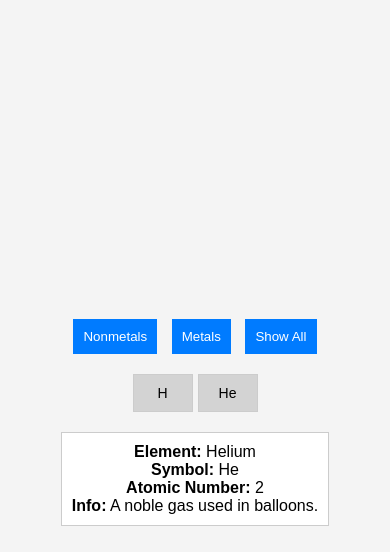
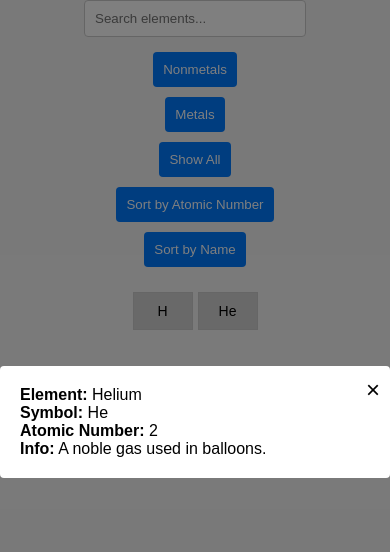
Before and after one commit to pragunsrv/Periodic-Table, a plain HTML site: page index.html in a window 390 px wide. Both pictures are taken after a click on the element "He". Drawn offline with Linux system fonts and the light colour scheme.

Commit message:
More Responsive Design and Arrangable Features

```diff
--- a/index.html
+++ b/index.html
@@ -3,21 +3,25 @@
 <head>
     <meta charset="UTF-8">
     <meta name="viewport" content="width=device-width, initial-scale=1.0">
-    <title>Periodic Table with Details</title>
+    <title>Advanced Periodic Table</title>
     <link rel="stylesheet" href="style.css">
 </head>
 <body>
     <div class="controls">
+        <input type="text" id="search" placeholder="Search elements...">
         <button onclick="filterCategory('nonmetal')">Nonmetals</button>
         <button onclick="filterCategory('metal')">Metals</button>
         <button onclick="filterCategory('all')">Show All</button>
+        <button onclick="sortTable('atomic')">Sort by Atomic Number</button>
+        <button onclick="sortTable('name')">Sort by Name</button>
     </div>
-    <div class="periodic-table">
-        <div class="element metal" data-symbol="H" data-name="Hydrogen" data-atomic="1" data-info="The lightest element.">H</div>
-        <div class="element nonmetal" data-symbol="He" data-name="Helium" data-atomic="2" data-info="A noble gas used in balloons.">He</div>
-        <!-- Add more elements as needed -->
+    <div id="periodic-table" class="periodic-table"></div>
+    <div id="element-info-modal" class="element-info-modal">
+        <div class="modal-content">
+            <span class="close-button" onclick="closeModal()">&times;</span>
+            <div id="element-info"></div>
+        </div>
     </div>
-    <div id="element-info" class="element-info"></div>
     <script src="script.js"></script>
 </body>
 </html>
--- a/script.js
+++ b/script.js
@@ -1,27 +1,62 @@
-document.querySelectorAll('.element').forEach(element => {
-    element.addEventListener('click', () => {
-        alert(`Element: ${element.dataset.name}\nSymbol: ${element.dataset.symbol}\nAtomic Number: ${element.dataset.atomic}`);
+// Data for periodic table
+const elementsData = [
+    { symbol: 'H', name: 'Hydrogen', atomic: 1, category: 'nonmetal', info: 'The lightest element.' },
+    { symbol: 'He', name: 'Helium', atomic: 2, category: 'nonmetal', info: 'A noble gas used in balloons.' },
+    // Add more elements as needed
+];
+
+function createElementDiv(element) {
+    const div = document.createElement('div');
+    div.className = `element ${element.category}`;
+    div.dataset.symbol = element.symbol;
+    div.dataset.name = element.name;
+    div.dataset.atomic = element.atomic;
+    div.dataset.info = element.info;
+    div.textContent = element.symbol;
+    div.addEventListener('click', () => showModal(element));
+    return div;
+}
+
+function displayPeriodicTable(elements) {
+    const table = document.getElementById('periodic-table');
+    table.innerHTML = '';
+    elements.forEach(element => table.appendChild(createElementDiv(element)));
+}
+
+function showModal(element) {
+    const info = document.getElementById('element-info');
+    info.innerHTML = `<strong>Element:</strong> ${element.name}<br>
+                       <strong>Symbol:</strong> ${element.symbol}<br>
+                       <strong>Atomic Number:</strong> ${element.atomic}<br>
+                       <strong>Info:</strong> ${element.info}`;
+    document.getElementById('element-info-modal').style.display = 'flex';
+}
+
+function closeModal() {
+    document.getElementById('element-info-modal').style.display = 'none';
+}
+
+function filterCategory(category) {
+    const filteredElements = category === 'all' ? elementsData : elementsData.filter(element => element.category === category);
+    displayPeriodicTable(filteredElements);
+}
+
+function sortTable(property) {
+    const sortedElements = [...elementsData].sort((a, b) => {
+        if (a[property] < b[property]) return -1;
+        if (a[property] > b[property]) return 1;
+        return 0;
     });
-});
-document.querySelectorAll('.element').forEach(element => {
-    element.addEventListener('click', () => {
-        const info = document.getElementById('element-info');
-        info.innerHTML = `<strong>Element:</strong> ${element.dataset.name}<br>
-                           <strong>Symbol:</strong> ${element.dataset.symbol}<br>
-                           <strong>Atomic Number:</strong> ${element.dataset.atomic}<br>
-                           <strong>Info:</strong> ${element.dataset.info}`;
-    });
+    displayPeriodicTable(sortedElements);
+}
+
+document.getElementById('search').addEventListener('input', () => {
+    const query = document.getElementById('search').value.toLowerCase();
+    const filteredElements = elementsData.filter(element =>
+        element.name.toLowerCase().includes(query) || element.symbol.toLowerCase().includes(query)
+    );
+    displayPeriodicTable(filteredElements);
 });
 
-function filterCategory(category) {
-    const elements = document.querySelectorAll('.element');
-    elements.forEach(element => {
-        if (category === 'all') {
-            element.style.display = 'block';
-        } else if (element.classList.contains(category)) {
-            element.style.display = 'block';
-        } else {
-            element.style.display = 'none';
-        }
-    });
-}
+// Initial display
+displayPeriodicTable(elementsData);
--- a/style.css
+++ b/style.css
@@ -1,18 +1,47 @@
 body {
     font-family: Arial, sans-serif;
     display: flex;
-    justify-content: center;
+    flex-direction: column;
     align-items: center;
     height: 100vh;
     margin: 0;
     background-color: #f4f4f4;
 }
 
+.controls {
+    margin-bottom: 20px;
+    display: flex;
+    flex-direction: column;
+    align-items: center;
+}
+
+input[type="text"] {
+    padding: 10px;
+    margin-bottom: 10px;
+    border: 1px solid #ccc;
+    border-radius: 4px;
+    width: 200px;
+}
+
+button {
+    padding: 10px;
+    margin: 5px;
+    border: none;
+    background-color: #007bff;
+    color: #fff;
+    cursor: pointer;
+    border-radius: 4px;
+}
+
+button:hover {
+    background-color: #0056b3;
+}
+
 .periodic-table {
     display: grid;
     grid-template-columns: repeat(auto-fit, minmax(60px, 1fr));
     gap: 5px;
-    max-width: 600px;
+    max-width: 1000px;
     margin: 0 auto;
 }
 
@@ -23,6 +52,21 @@ body {
     text-align: center;
     font-size: 14px;
     cursor: pointer;
+    transition: background 0.3s ease;
+}
+
+.element:hover {
+    background: #b0b0b0;
+}
+
+.element-info {
+    margin-top: 20px;
+    padding: 10px;
+    background: #fff;
+    border: 1px solid #ccc;
+    max-width: 600px;
+    text-align: center;
+    font-size: 16px;
 }
 /* Add previous CSS and extend it */
 
@@ -38,15 +82,27 @@ body {
 
 .controls {
     margin-bottom: 20px;
+    display: flex;
+    flex-direction: column;
+    align-items: center;
+}
+
+input[type="text"] {
+    padding: 10px;
+    margin-bottom: 10px;
+    border: 1px solid #ccc;
+    border-radius: 4px;
+    width: 200px;
 }
 
 button {
     padding: 10px;
-    margin: 0 5px;
+    margin: 5px;
     border: none;
     background-color: #007bff;
     color: #fff;
     cursor: pointer;
+    border-radius: 4px;
 }
 
 button:hover {
@@ -57,7 +113,7 @@ button:hover {
     display: grid;
     grid-template-columns: repeat(auto-fit, minmax(60px, 1fr));
     gap: 5px;
-    max-width: 600px;
+    max-width: 1000px;
     margin: 0 auto;
 }
 
@@ -68,14 +124,38 @@ button:hover {
     text-align: center;
     font-size: 14px;
     cursor: pointer;
+    transition: background 0.3s ease;
 }
 
-.element-info {
-    margin-top: 20px;
-    padding: 10px;
+.element:hover {
+    background: #b0b0b0;
+}
+
+.element-info-modal {
+    display: none;
+    position: fixed;
+    top: 0;
+    left: 0;
+    width: 100%;
+    height: 100%;
+    background: rgba(0, 0, 0, 0.5);
+    justify-content: center;
+    align-items: center;
+}
+
+.modal-content {
     background: #fff;
-    border: 1px solid #ccc;
+    padding: 20px;
+    border-radius: 4px;
+    position: relative;
     max-width: 600px;
-    text-align: center;
-    font-size: 16px;
+    width: 90%;
 }
+
+.close-button {
+    position: absolute;
+    top: 10px;
+    right: 10px;
+    font-size: 24px;
+    cursor: pointer;
+}
```
